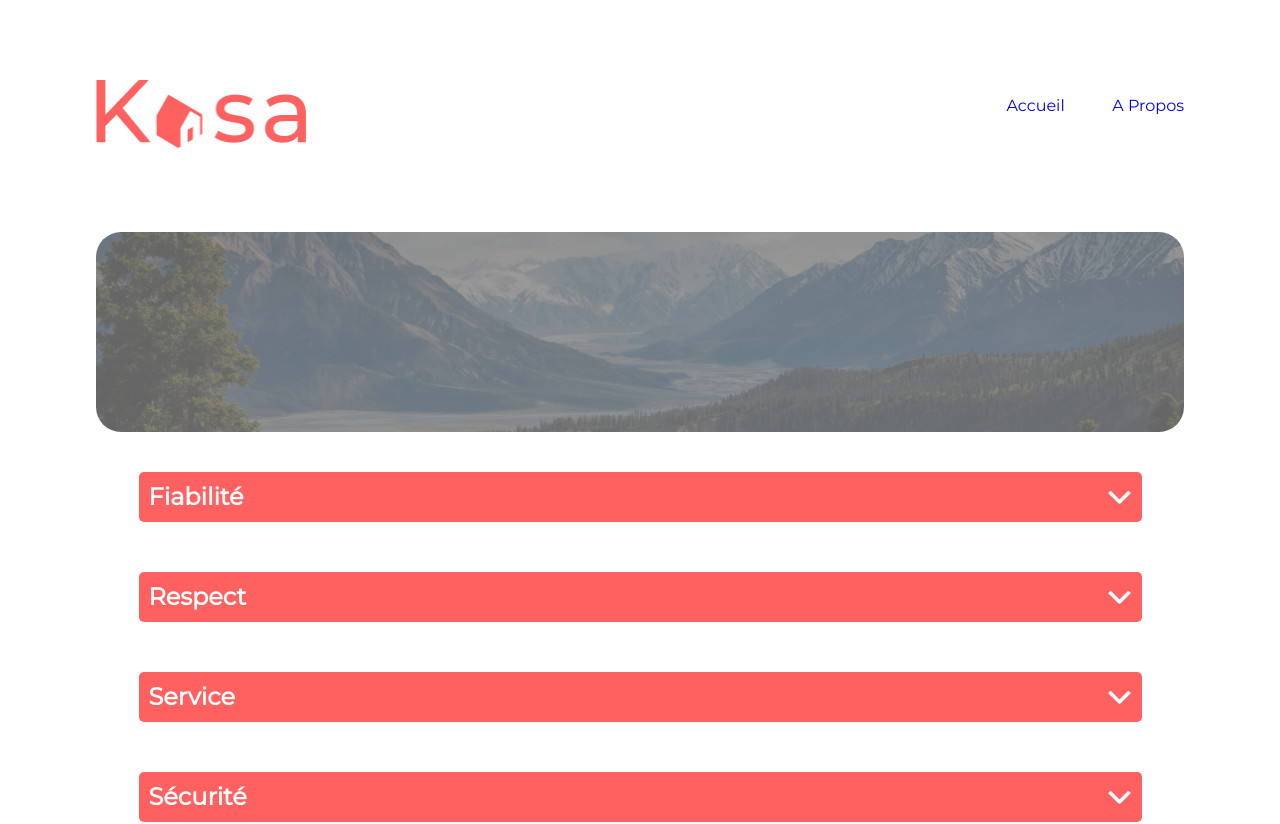
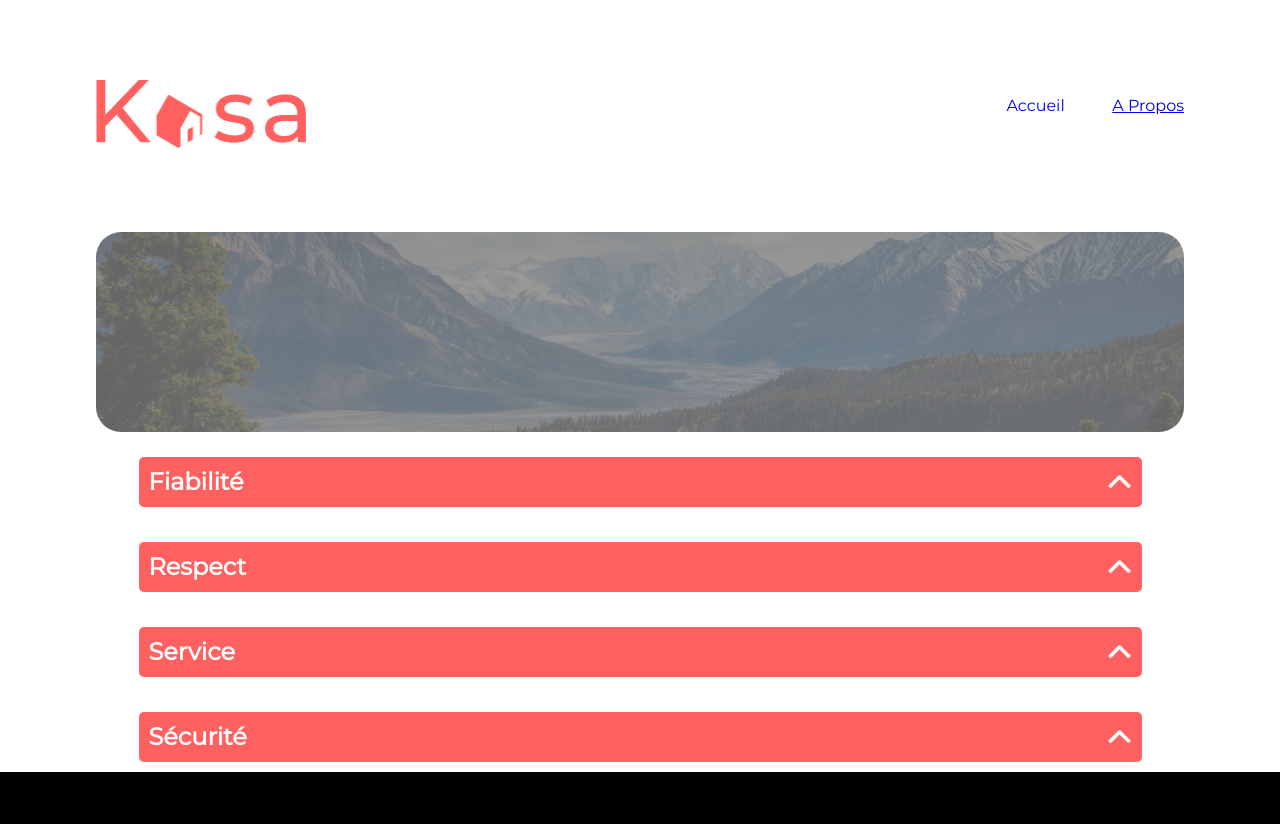
Before and after one commit to ALREBDAWI/casa-agency---REACT, a React (Create React App) app: page /Propos in a window 1280 px wide. Shown: the top 824 px of the page. Built offline with nearby package versions, Linux system fonts and the light colour scheme.

Commit message:
adding active link style

```diff
--- a/src/components/Header.js
+++ b/src/components/Header.js
@@ -1,14 +1,16 @@
+import { NavLink } from "react-router-dom";
 import Logo from "./Logo.js";
 
 function Header(){
+
 
     return(
      <header className="header">
           <nav>
                <Logo/>
                <ul>
-                    <li><a href="/">Accueil</a></li>
-                    <li><a href="/Propos">A Propos</a></li>
+                    <li><NavLink  to="/" className='link' >Accueil</NavLink></li>
+                    <li><NavLink to="/Propos" className='link' >A Propos</NavLink></li>
 
                </ul>
           </nav>
--- a/src/styles/_cardDetails.scss
+++ b/src/styles/_cardDetails.scss
@@ -152,6 +152,7 @@
 
         div{
             width: 100%;
+
         }
     }
 }
--- a/src/styles/_propos.scss
+++ b/src/styles/_propos.scss
@@ -8,10 +8,7 @@
 
         .item {
             border-radius: 5px;
-            margin-top: 30px;
-
-
-
+            margin-top: 15px;
         }
     }
 
@@ -31,11 +28,14 @@
         }
 
         .arrow.open {
+            transform: rotate(-180deg); // Rotate icon
             transition: transform 0.4s ease;
+
         }
 
         .arrow.closed {
-            transform: rotate(180deg); // Rotate icon
+            transition: transform 0.4s ease;
+
         }
     }
 
@@ -44,7 +44,7 @@
         opacity: 0;
         overflow: hidden;
         padding: 0 15px; // Side padding to prevent content from "jumping"
-        transition: max-height 0.5s ease, opacity 0.5s ease, padding 0.5s ease; // Smooth transition for padding
+        transition: max-height 0.3s ease, opacity 0.3s ease, padding 0.3s ease; // Smooth transition for padding
     }
 
     .content.show {
@@ -54,5 +54,5 @@
 
         padding: 15px; // Padding to be consistent with .content, but active in this state
         background-color: $background-color; // Ensure background-color transition if necessary
-        transition: max-height 0.5s ease, opacity 0.5s ease, padding 0.5s ease, margin-top 0.5s ease; // Combined transitions
+        transition: max-height 0.3s ease, opacity 0.3s ease, padding 0.3s ease ; // Combined transitions
     }
--- a/src/styles/style.css
+++ b/src/styles/style.css
@@ -4,7 +4,7 @@
 }
 .about .item {
   border-radius: 5px;
-  margin-top: 30px;
+  margin-top: 15px;
 }
 
 .title {
@@ -22,10 +22,11 @@
   font-size: 24px;
 }
 .title .arrow.open {
+  transform: rotate(-180deg);
   transition: transform 0.4s ease;
 }
 .title .arrow.closed {
-  transform: rotate(180deg);
+  transition: transform 0.4s ease;
 }
 
 .content.hide {
@@ -33,7 +34,7 @@
   opacity: 0;
   overflow: hidden;
   padding: 0 15px;
-  transition: max-height 0.5s ease, opacity 0.5s ease, padding 0.5s ease;
+  transition: max-height 0.3s ease, opacity 0.3s ease, padding 0.3s ease;
 }
 
 .content.show {
@@ -42,7 +43,7 @@
   margin-top: 0;
   padding: 15px;
   background-color: #F6F6F6;
-  transition: max-height 0.5s ease, opacity 0.5s ease, padding 0.5s ease, margin-top 0.5s ease;
+  transition: max-height 0.3s ease, opacity 0.3s ease, padding 0.3s ease;
 }
 
 .cardDetailsContainer .collapseContainer, .cardDetailsContainer .secondContainer .stars_rating, .cardDetailsContainer .secondContainer ul, .cardDetailsContainer .secondContainer, .cardDetailsContainer .firstContainer .ownerData, .cardDetailsContainer .firstContainer {
@@ -179,12 +180,17 @@ body {
   flex-grow: 1;
 }
 
+a {
+  text-decoration: none;
+}
+
+a:visited {
+  text-decoration: none;
+  color: initial;
+}
+
 ul {
   list-style: none;
-}
-
-a {
-  text-decoration: none;
 }
 
 header {
@@ -195,6 +201,9 @@ header {
 }
 header img {
   width: 210px;
+}
+header .active {
+  text-decoration: underline;
 }
 
 nav {
--- a/src/styles/style.scss
+++ b/src/styles/style.scss
@@ -30,12 +30,17 @@ body {
 
 }
 
+a{
+    text-decoration: none;
+}
+
+a:visited{
+    text-decoration: none;
+    color: initial;
+}
+
 ul{
     list-style: none;
-}
-
-a{
-    text-decoration: none;
 }
 
 header{
@@ -48,6 +53,13 @@ header{
 
     img{
         width: 210px;
+    }
+
+
+    .active{
+        text-decoration: underline;
+
+
     }
 }
 
@@ -72,11 +84,7 @@ nav{
     }
 }
 
-// .home_container{
 
-//     height: 500px;
-//     background-color: gray;
-// }
 
 footer{
 
```
Also changed, not shown: 1 other file (tests, documents, lock files or other folders).
